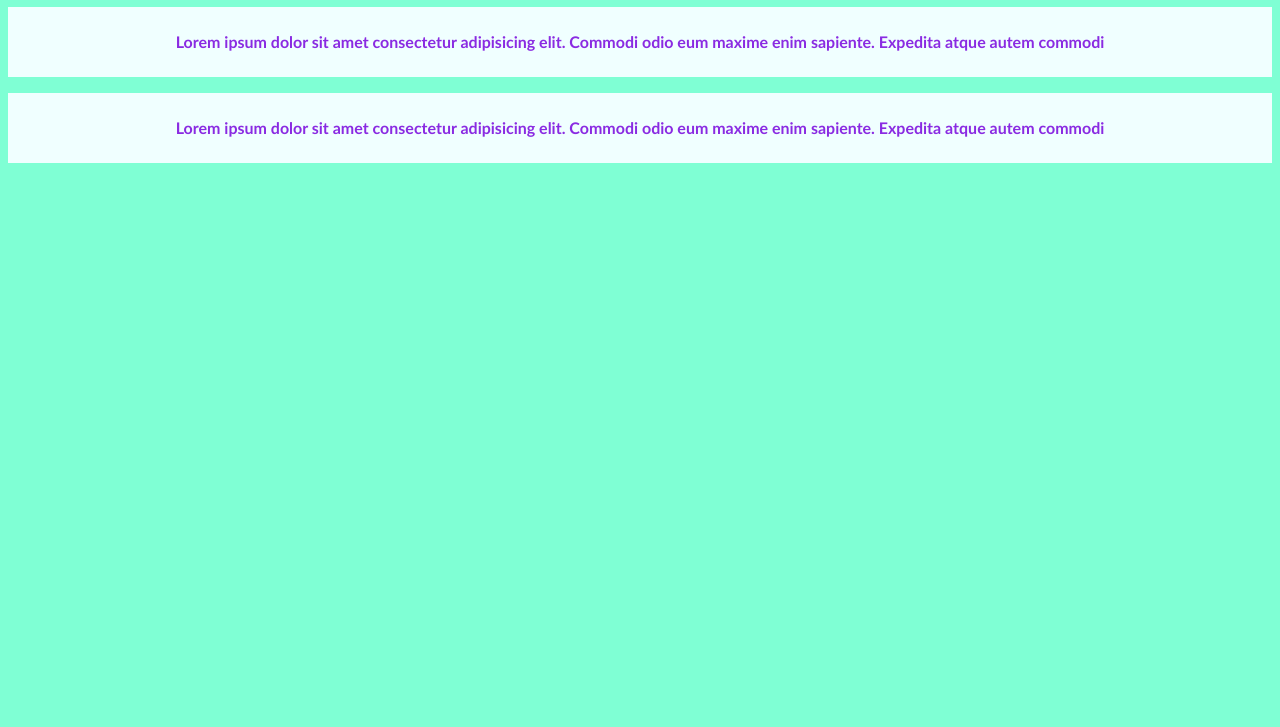
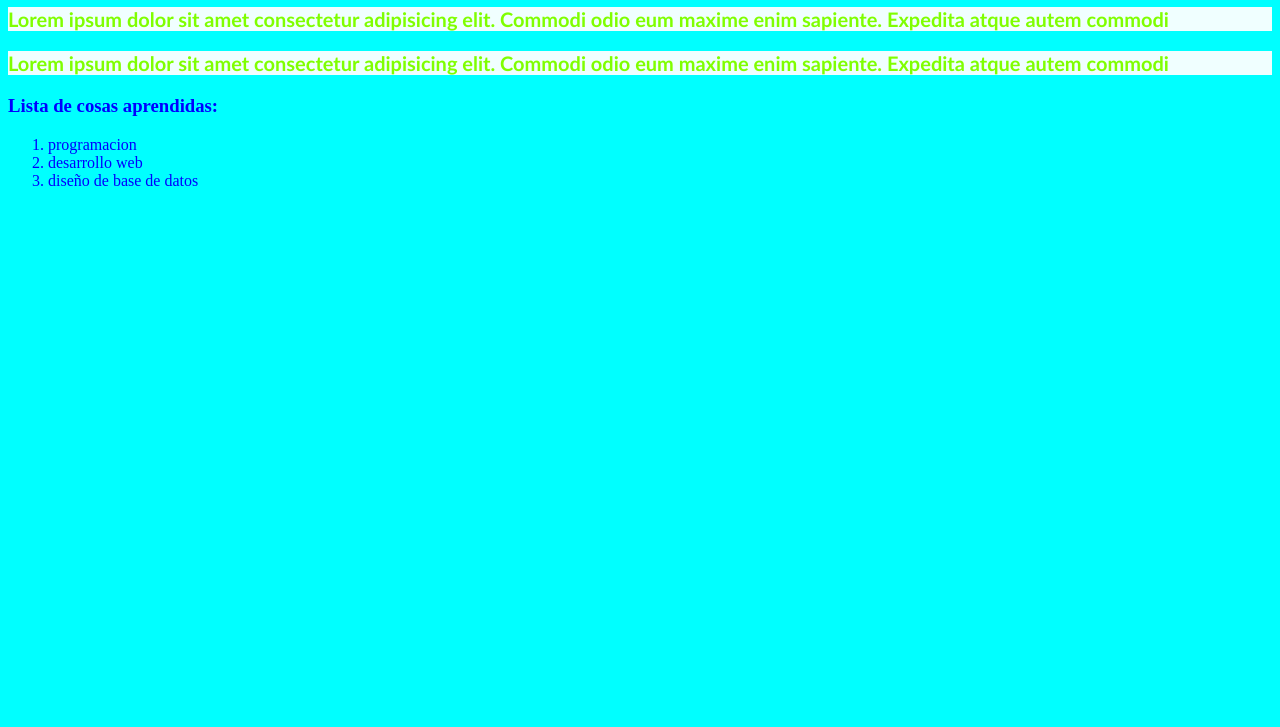
Before and after one commit to NelsonGabriel2003/primera_web_ng, a plain HTML site: page index.html in a window 1280 px wide. Shown: the part 73-800 px from the top of the page. Drawn offline with Linux system fonts and the light colour scheme.

Commit message:
Tercer intento con selectores

```diff
--- a/index.html
+++ b/index.html
@@ -11,19 +11,29 @@
         <h1>@Nelson Gabriel</h1>
     </header>
     <main>
-        <p>
+        <p class="parrafo_principal">
         Lorem ipsum dolor sit amet consectetur
              adipisicing elit. Commodi
              odio eum maxime enim sapiente.
              Expedita atque autem commodi
         </p>
 
-        <p>
+        <p class="parrafo_principal">
             Lorem ipsum dolor sit amet consectetur
              adipisicing elit. Commodi
              odio eum maxime enim sapiente.
              Expedita atque autem commodi
         </p>
+        <div class="list">
+            <h3>Lista de cosas aprendidas:</h3>
+            <ol>
+                <li>programacion</li>
+                <li>desarrollo web</li>
+                <li>diseño de base de datos</li>
+            </ol>
+        </div>
+
     </main>
+
 </body>
 </html>
--- a/style.css
+++ b/style.css
@@ -1,21 +1,28 @@
 /* Selectores se usa para la especificidad */
 
-*{
-    background-color: aquamarine;
+body{
+    background-color: aqua;
 }
-
 p{
     color: blueviolet;
     text-align: center;
     font-family: 'Gill Sans', 'Gill Sans MT', Calibri, 'Trebuchet MS', sans-serif;
     font-weight: bolder;
-    line-height: 70px;
     background-color: azure;
+    font-family: 15px;
 }
-
+.parrafo_principal{
+    color: chartreuse;
+    text-align: justify;
+    font-size: 20px;
+}
 h1{
     text-align: center;
     color: brown;
     text-transform: uppercase;
 
 }
+
+.list{
+    color: blue;
+}
```
